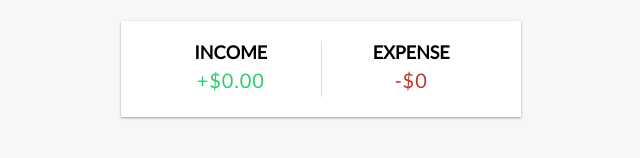
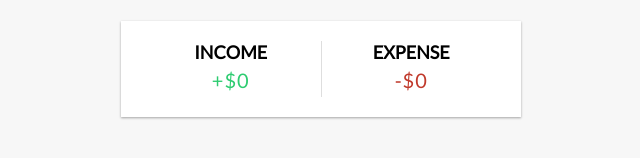
Before and after one commit to YxxgSxxl/vue-expense-tracker, a Vue app: page / in a window 1280 px wide. Shown: the part 204-362 px from the top of the page, without its empty margins (319-959 px from the left). Built offline with nearby package versions, Linux system fonts and the light colour scheme.

Commit message:
fix: number type for incomes and expenses

```diff
--- a/src/App.vue
+++ b/src/App.vue
@@ -49,7 +49,7 @@
     <Header />
 
     <Balance :total="total"/>
-    <IncomeExpenses :income="income" :expenses="expenses"/>
+    <IncomeExpenses :income="+income" :expenses="+expenses"/>
     <TransactionList :transactions="transactions" />
     <AddTransaction />
   </div>
```
